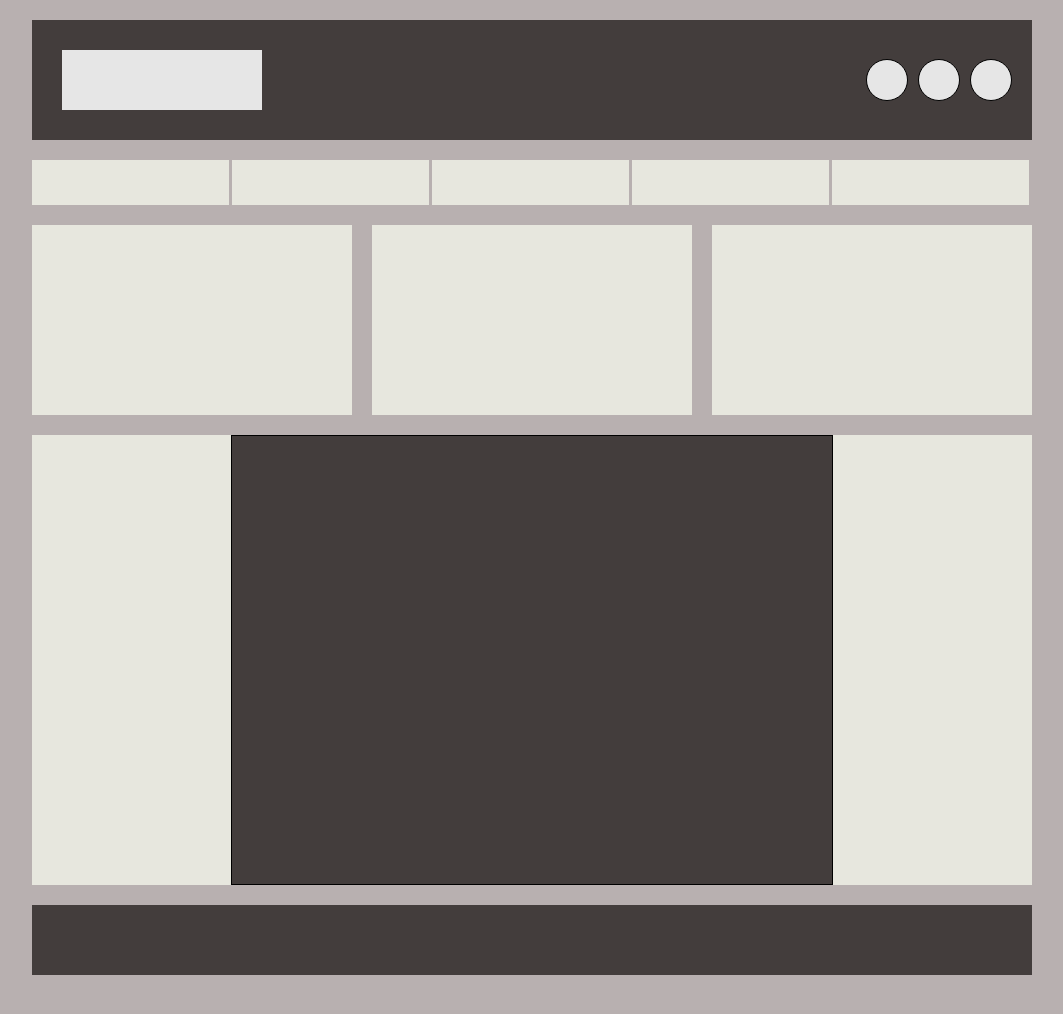
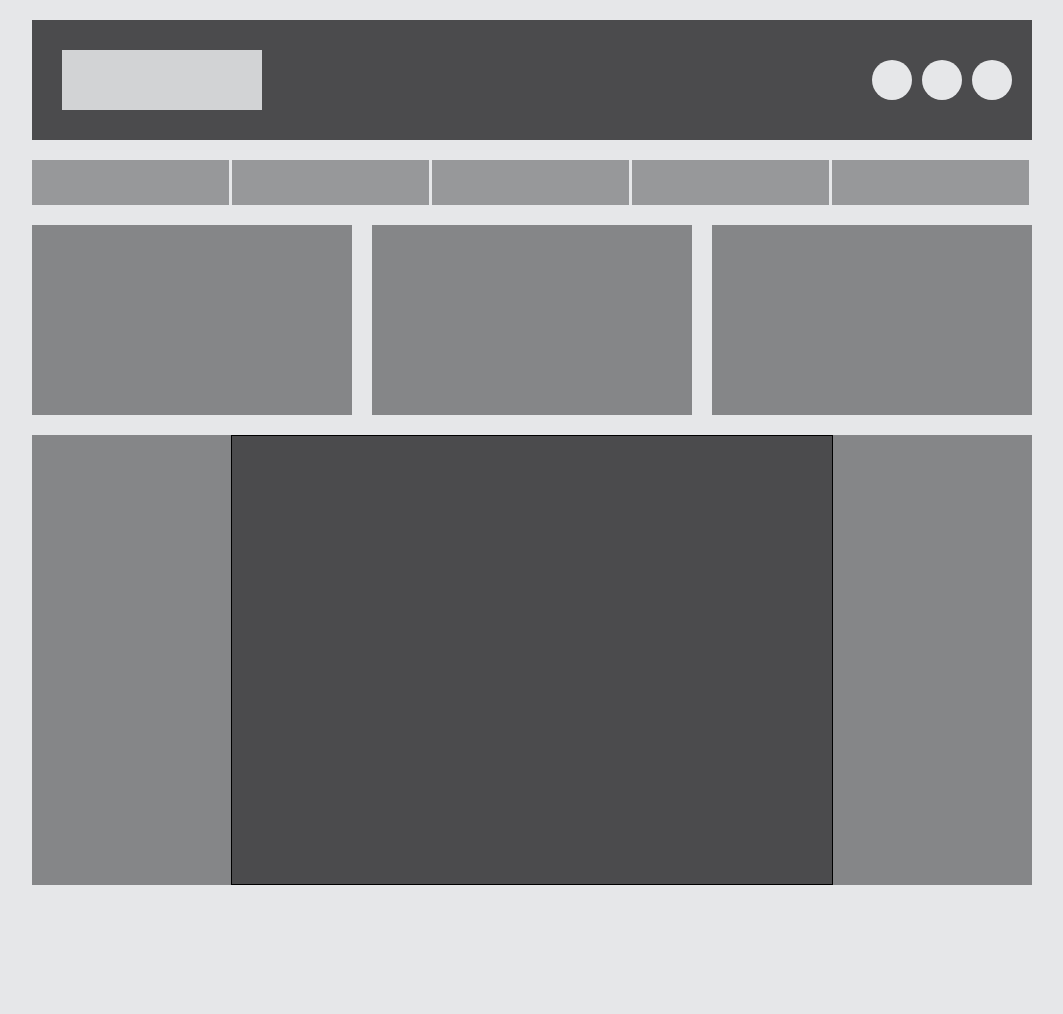
Before and after one commit to sergimateo/de-wireframe-a-html-modul-2, a plain HTML site: page index.html in a window 1280 px wide. Shown: the whole page, without its empty margins (108-1171 px from the left). Drawn offline with Linux system fonts and the light colour scheme.

Commit message:
canviats els hexa dels bg-colors fent servir color cop

```diff
--- a/styles/styles.css
+++ b/styles/styles.css
@@ -1,5 +1,5 @@
 body {
-    background-color: #b8b0b0;
+    background-color: #E6E7E9;
     margin: 0;
 }
 
@@ -10,10 +10,7 @@ body {
     /* display: flex; */
     justify-content: center;
     margin: 20px auto;
-    /* margin-top: 20px; */
-    /* margin-bottom: 20px; */
-
-    background-color:  #b8b0b0;
+    background-color: #E6E7E9;
 }
 .navbar {
     font-size: 17px;
@@ -25,7 +22,7 @@ body {
     padding: 0;
     margin-bottom: 20px;
     /* max-height: 120px; */
-    background-color: #433d3c;
+    background-color:#4B4B4D;
 }
 .logo {
     display: flex;
@@ -33,7 +30,7 @@ body {
     height: 60px ;
     width: 200px;
     /* border: 1px solid; */
-    background-color: #e6e6e6;
+    background-color: #D2D3D5;
 }
 .three-circles {
     display: flex;
@@ -45,8 +42,8 @@ body {
     width: 40px;
     margin-left: 10px;
     border-radius: 50%;
-    border: 1px solid;
-    background-color: #e6e6e6;
+    /* border: 1px solid; */
+    background-color: #E6E7E9;
 }
 
 .five-menu-items {
@@ -65,7 +62,7 @@ body {
     margin-right: 3px;
     list-style: none;
     /* border: 1px solid; */
-    background-color: #e7e7de;
+    background-color: #97989A;
 }
 
 .middle-div {
@@ -85,14 +82,14 @@ body {
     list-style: none;
     width: 5000px;
     /* border: 1px solid; */
-    background-color: #e7e7de;
+    background-color: #858688;
 }
 
 .main-section {
     background-color: aquamarine;
     height: 450px;
     margin-bottom: 20px;
-    background-color: #e7e7de;
+    background-color: #858688;
 
 }
 
@@ -102,7 +99,7 @@ body {
     width: 600px;
     height: 448px;
     margin: auto;
-    background-color: #433d3c;
+    background-color: #4B4B4D;
     /* align-content: space-betwen; */
 
 }
@@ -111,5 +108,5 @@ footer {
     justify-content: center;
     margin: 0;
     height: 70px;
-    background-color: #433d3c;
+    background-color: ##4B4B4D;
 }
```
